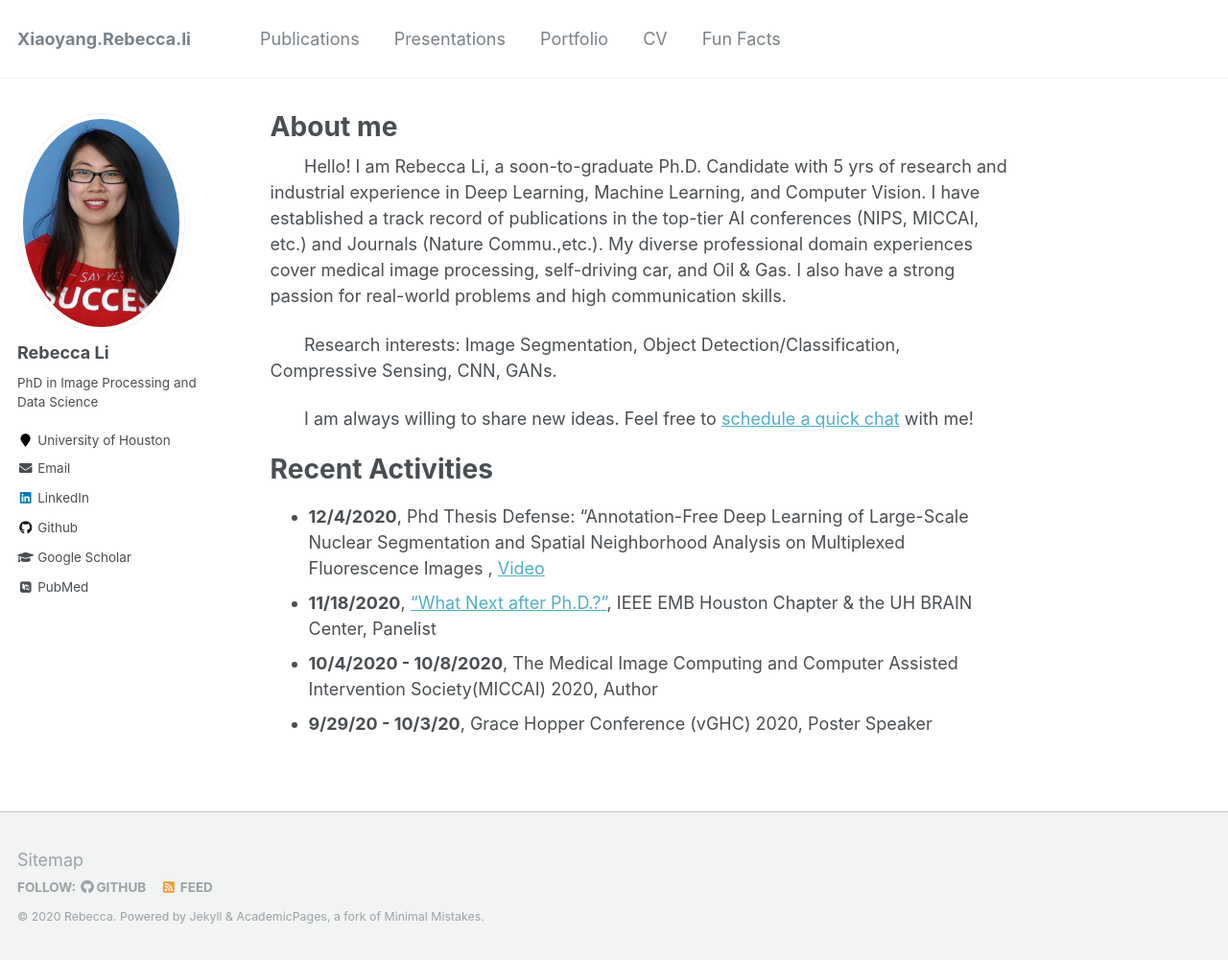
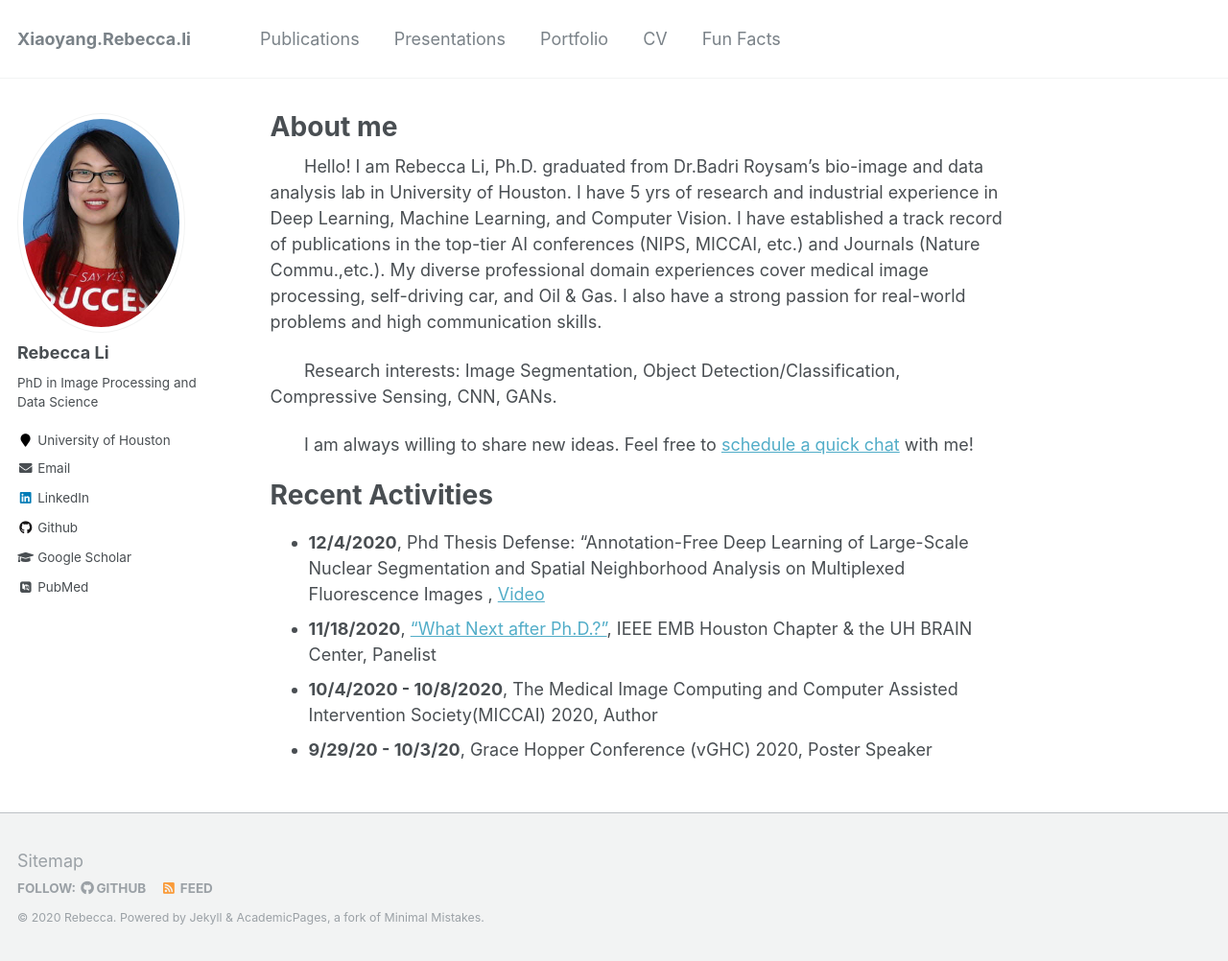
Before and after one commit to Xiaoyang-Rebecca/xiaoyang-rebecca.github.io, a Jekyll site: the page built from _pages/about.md, in a window 1280 px wide and 1002 px high. Shown: the whole window at 96% size. Built offline with Jekyll 4.4.1, drawn with Linux system fonts in a browser that asks for light colours; some web fonts are replaced.

Commit message:
Update about.md

```diff
--- a/_pages/about.md
+++ b/_pages/about.md
@@ -20,7 +20,7 @@
 &nbsp;&nbsp;&nbsp;&nbsp;&nbsp;&nbsp;  \| [LinkedIn](https://www.linkedin.com/in/xiaoyang-rebecca-li/?locale=en_US)  \|  [ ResearchGate](http://researchgate.net/profile/Xiaoyang_Li14) \| [GoogleScholar](https://scholar.google.com/citations?user=k7iInwsAAAAJ&hl=en&authuser=1) \|   [ GitHub](http://github.com/Xiaoyang-Rebecca )  \|  [ Resume/CV ](https://drive.google.com/file/d/1fzcYLxRPoGuVQn86Krh8u5BrkdtxEhvW/view?usp=sharing) \|
 
 ###  &nbsp; -->
-&nbsp;&nbsp;&nbsp;&nbsp;&nbsp;&nbsp; Hello! I am Rebecca Li, a soon-to-graduate Ph.D. Candidate with 5 yrs of research and industrial experience in Deep Learning, Machine Learning, and Computer Vision. I have established a track record of publications in the top-tier AI conferences (NIPS, MICCAI, etc.) and Journals (Nature Commu.,etc.). My diverse professional domain experiences cover medical image processing, self-driving car, and Oil & Gas. I also have a strong passion for real-world problems and high communication skills.
+&nbsp;&nbsp;&nbsp;&nbsp;&nbsp;&nbsp; Hello! I am Rebecca Li, Ph.D. graduated from Dr.Badri Roysam's bio-image and data analysis lab in University of Houston. I have 5 yrs of research and industrial experience in Deep Learning, Machine Learning, and Computer Vision. I have established a track record of publications in the top-tier AI conferences (NIPS, MICCAI, etc.) and Journals (Nature Commu.,etc.). My diverse professional domain experiences cover medical image processing, self-driving car, and Oil & Gas. I also have a strong passion for real-world problems and high communication skills.
 
 &nbsp;&nbsp;&nbsp;&nbsp;&nbsp;&nbsp; Research interests: Image Segmentation, Object Detection/Classification, Compressive Sensing, CNN, GANs.
 
```
